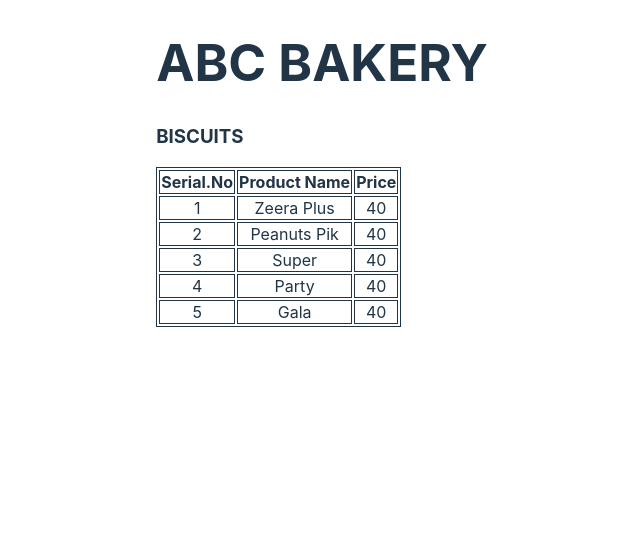
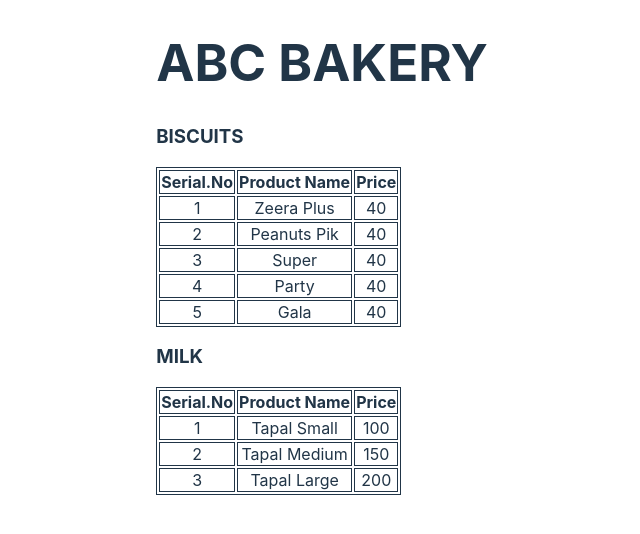
Before and after one commit to MuhammadShariqTanveer/React_Js, a React (Vite) app in the folder assignment1_react/: page / in a window 1280 px wide. Shown: the top 534 px of the page, without its empty margins (318-958 px from the left). Built offline with nearby package versions, Linux system fonts and the light colour scheme.

Commit message:
assignment1

```diff
--- a/assignment1_react/src/App.jsx
+++ b/assignment1_react/src/App.jsx
@@ -27,9 +27,20 @@
 ];
 
 const products2 = [
-  { id: 1, name: 'Product 1', price: 100 },
-  { id: 2, name: 'Product 2', price: 150 },
-  { id: 3, name: 'Product 3', price: 200 },
+  {
+     id: 1,
+     name: 'Tapal Small',
+     price: 100
+   },
+  {
+     id: 2,
+     name: 'Tapal Medium',
+     price: 150
+     },
+    {
+    id: 3,
+    name: 'Tapal Large',
+    price: 200 },
   // Add more products as needed
 ];
 
@@ -58,13 +69,26 @@
          </table>
 
       {/* this is comment */}
-      {/* <ul>
-        {products2.map((products2) => (
-          <li key={products2.id}>
-            {products2.name} - ${products2.price}
-          </li>
+
+      <h3>MILK</h3>
+        <table>
+          <thead>
+            <tr>
+              <th>Serial.No</th>
+              <th>Product Name</th>
+              <th>Price</th>
+            </tr>
+          </thead>
+          <tbody>
+        {products2.map((data,ind) => (
+          <tr key={ind}>
+             <td>{ind + 1}</td>
+                <td>{data.name}</td>
+                <td>{data.price}</td>
+          </tr>
         ))}
-      </ul> */}
+        </tbody>
+         </table>
     </div>
   );
 };
```
